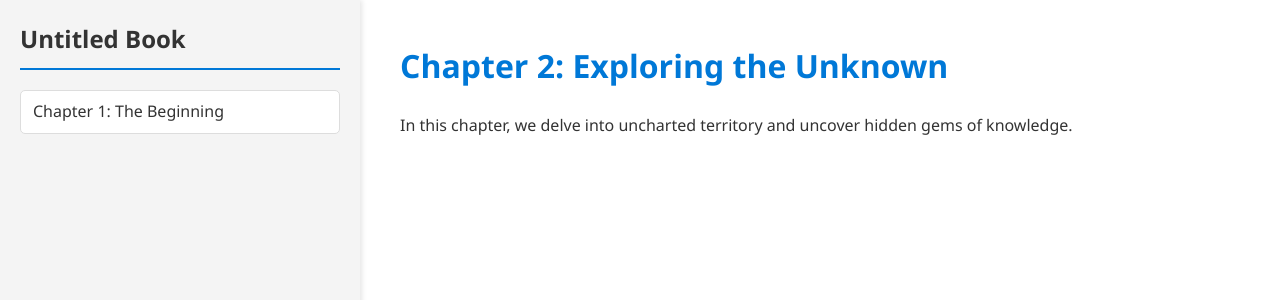
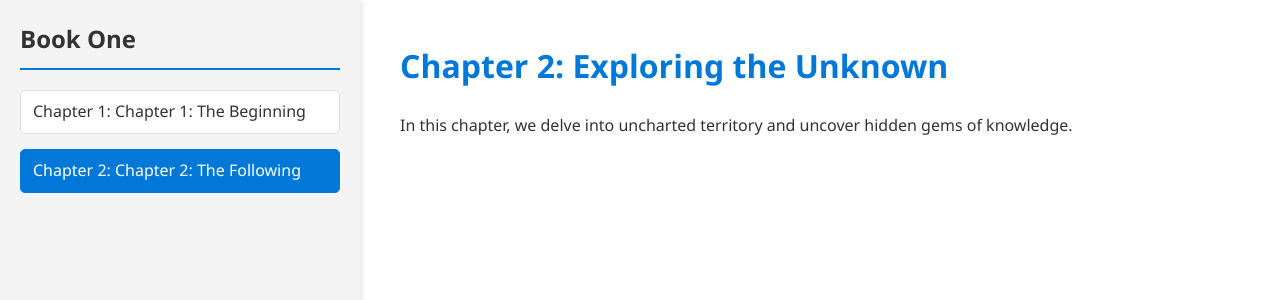
Before and after one commit to tayheau/tayheau.github.io, a Jekyll site: the page built from _notes/book1/chapter2.md, in a window 1280 px wide. Shown: the top 300 px of the page. Built offline with Jekyll 4.4.1, drawn with Linux system fonts in a browser that asks for light colours.

Commit message:
Update book.html

```diff
--- a/_layouts/book.html
+++ b/_layouts/book.html
@@ -13,23 +13,19 @@
       color: #333333;
       line-height: 1.6;
     }
-
     a {
       color: #0078d7;
       text-decoration: none;
       transition: color 0.3s ease;
     }
-
     a:hover {
       color: #005a9e;
     }
-
     /* Layout Styling */
     .honkit-layout {
       display: flex;
       height: 100vh;
     }
-
     .sidebar {
       width: 25%;
       background-color: #f4f4f4;
@@ -37,7 +33,6 @@
       box-shadow: 2px 0 5px rgba(0, 0, 0, 0.1);
       overflow-y: auto;
     }
-
     .sidebar h2 {
       margin-top: 0;
       color: #333333;
@@ -45,17 +40,14 @@
       border-bottom: 2px solid #0078d7;
       padding-bottom: 10px;
     }
-
     .sidebar ul {
       list-style: none;
       padding: 0;
       margin: 20px 0 0;
     }
-
     .sidebar ul li {
       margin-bottom: 15px;
     }
-
     .sidebar ul li a {
       display: block;
       padding: 8px 12px;
@@ -64,41 +56,38 @@
       color: #333333;
       border: 1px solid #ddd;
     }
-
+    .sidebar ul li a.active {
+      background-color: #0078d7;
+      color: #ffffff;
+      border-color: #0078d7;
+    }
     .sidebar ul li a:hover {
       background-color: #f0f0f0;
     }
-
     .content {
       flex: 1;
       padding: 40px;
       overflow-y: auto;
     }
-
     .content h1 {
       color: #0078d7;
       font-size: 2rem;
       margin-top: 0;
     }
-
     .content p {
       margin-bottom: 1rem;
     }
-
     /* Scrollbar Styling */
     ::-webkit-scrollbar {
       width: 8px;
     }
-
     ::-webkit-scrollbar-track {
       background: #f4f4f4;
     }
-
     ::-webkit-scrollbar-thumb {
       background: #0078d7;
       border-radius: 4px;
     }
-
     ::-webkit-scrollbar-thumb:hover {
       background: #005a9e;
     }
@@ -109,25 +98,23 @@
     <!-- Sidebar -->
     <aside class="sidebar">
       <h2>
-        {% assign book_index = site.notes | where: "permalink", page.book %}
-        {% if book_index.size > 0 %}
-          {{ book_index.first.title }}
+        {% if page.book_title %}
+          {{ page.book_title }}
         {% else %}
-          Untitled Book
+          {{ site.title }}
         {% endif %}
       </h2>
       <ul>
-        {% assign book_path = page.book %}
-        {% for note in site.notes %}
-          {% if note.book == page.book and note.path != page.path %}
-            <li><a href="{{ note.url }}">{{ note.title }}</a></li>
-          {% endif %}
+        {% assign sorted_notes = site.notes | where: "book", page.book | sort: "chapter_number" %}
+        {% for note in sorted_notes %}
+          <li>
+            <a href="{{ note.url | relative_url }}" {% if page.url == note.url %}class="active"{% endif %}>
+              {% if note.chapter_number %}Chapter {{ note.chapter_number }}: {% endif %}{{ note.title }}
+            </a>
+          </li>
         {% endfor %}
       </ul>
     </aside>
-
-    </aside>
-
     <!-- Main Content -->
     <main class="content">
       {{ content }}
```
